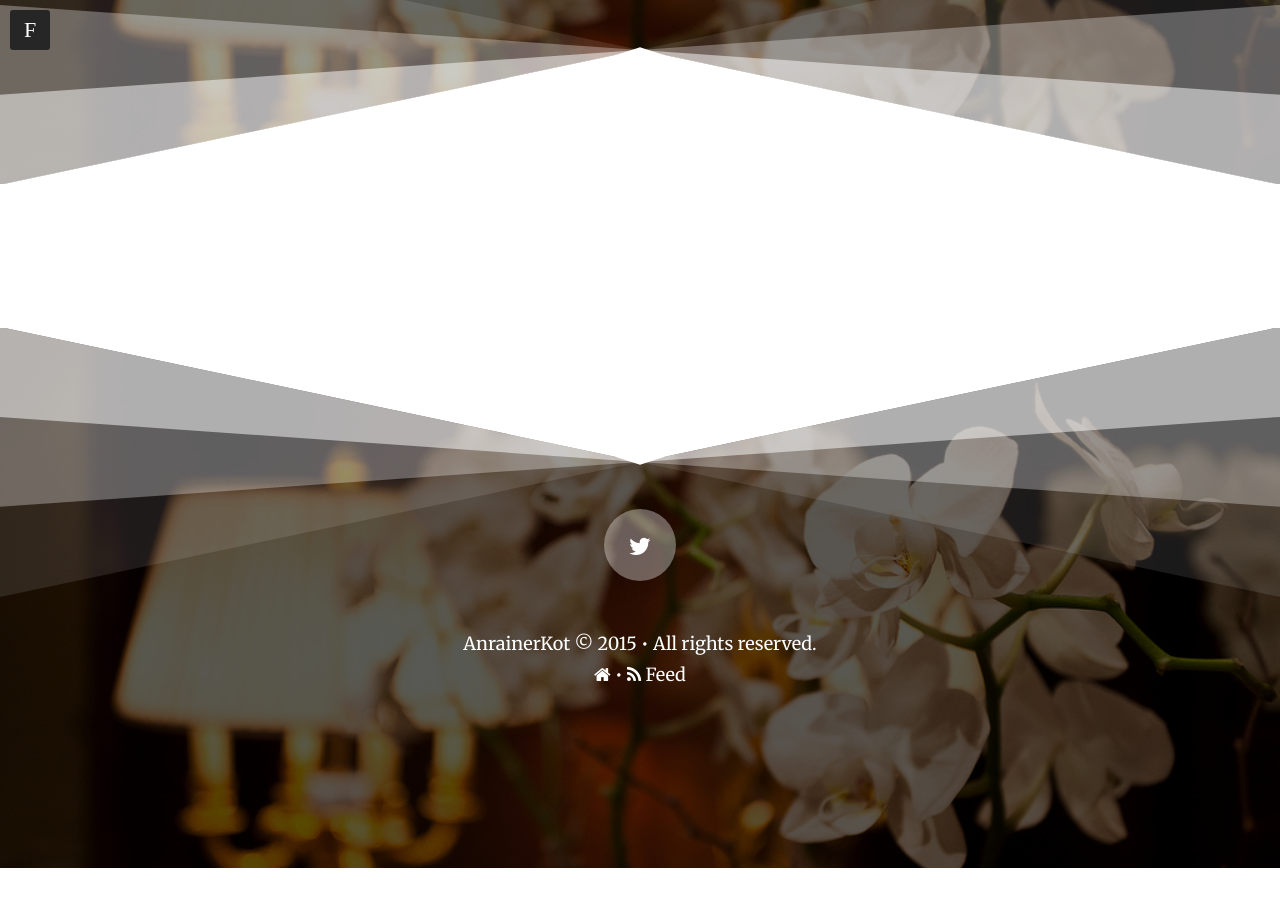
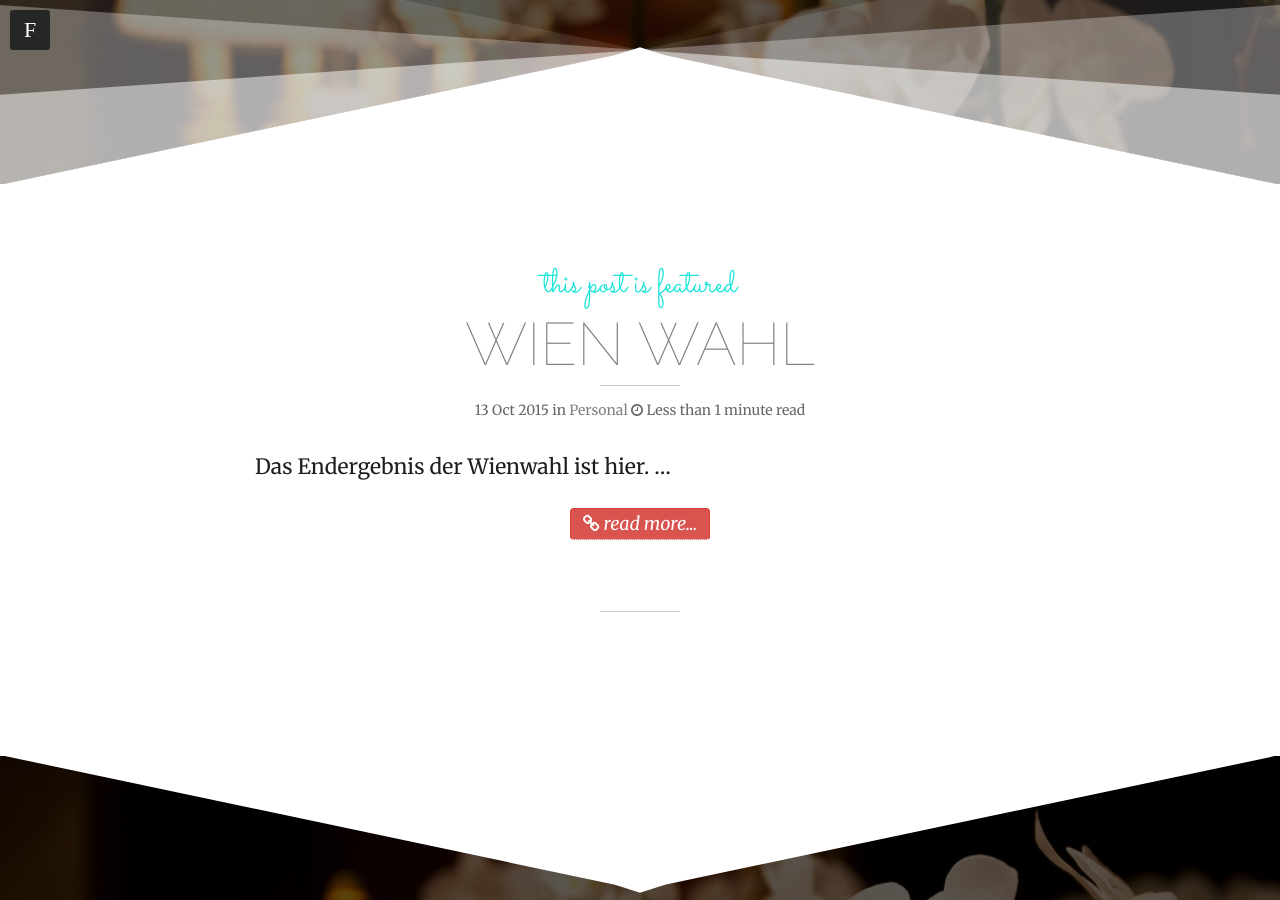
Before and after one commit to mikuhime/anrainerkot, a Jekyll site: the page built from index.html, in a window 1280 px wide and 900 px high, scrolled down 356 px. Built offline with Jekyll 4.4.1, drawn with Linux system fonts in a browser that asks for light colours; nearby versions of some CDN libraries; the list of posts is cut into pages by our own code; before the commit the page ends 1224 px from its top, so only the background shows below that.

Commit message:
first post + deletion of license.md

```diff
--- a/_config.yml
+++ b/_config.yml
@@ -29,7 +29,6 @@ markdown:    kramdown
 paginate:    6
 paginate_path: "page:num"
 
-# https://github.com/mojombo/jekyll/wiki/Permalinks
 permalink:   /:title
 
 kramdown:
--- /dev/null
+++ b/_posts/2015-10-13-wienwahl.md
@@ -0,0 +1,22 @@
+---
+layout: post
+title: Wien Wahl
+description: "Wienwahl Endergebnis - Der rechte Rand"
+headline: "Wienwahl Endergebnis"
+categories: personal
+tags:
+  - wien
+  - Wahl
+  - fpö
+  - spö
+image:
+  feature: "website-speed.jpg"
+  credit: spreadeffect.com
+  creditlink: "http://www.spreadeffect.com/blog/improve-website-speed/"
+comments: false
+mathjax: null
+featured: true
+published: true
+---
+
+Das Endergebnis der Wienwahl ist hier.
```
Also changed, not shown: README.md, license.md (deleted).
